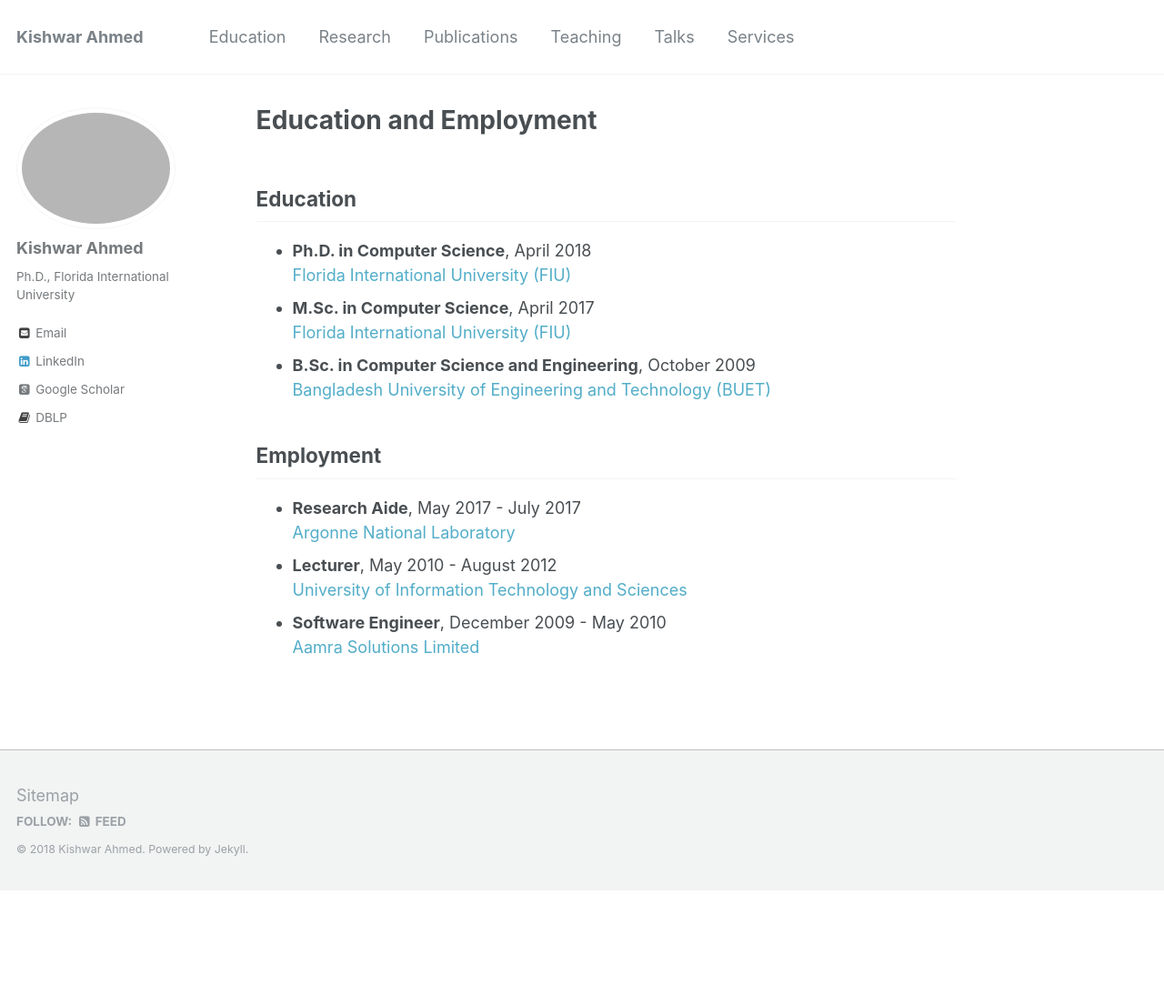
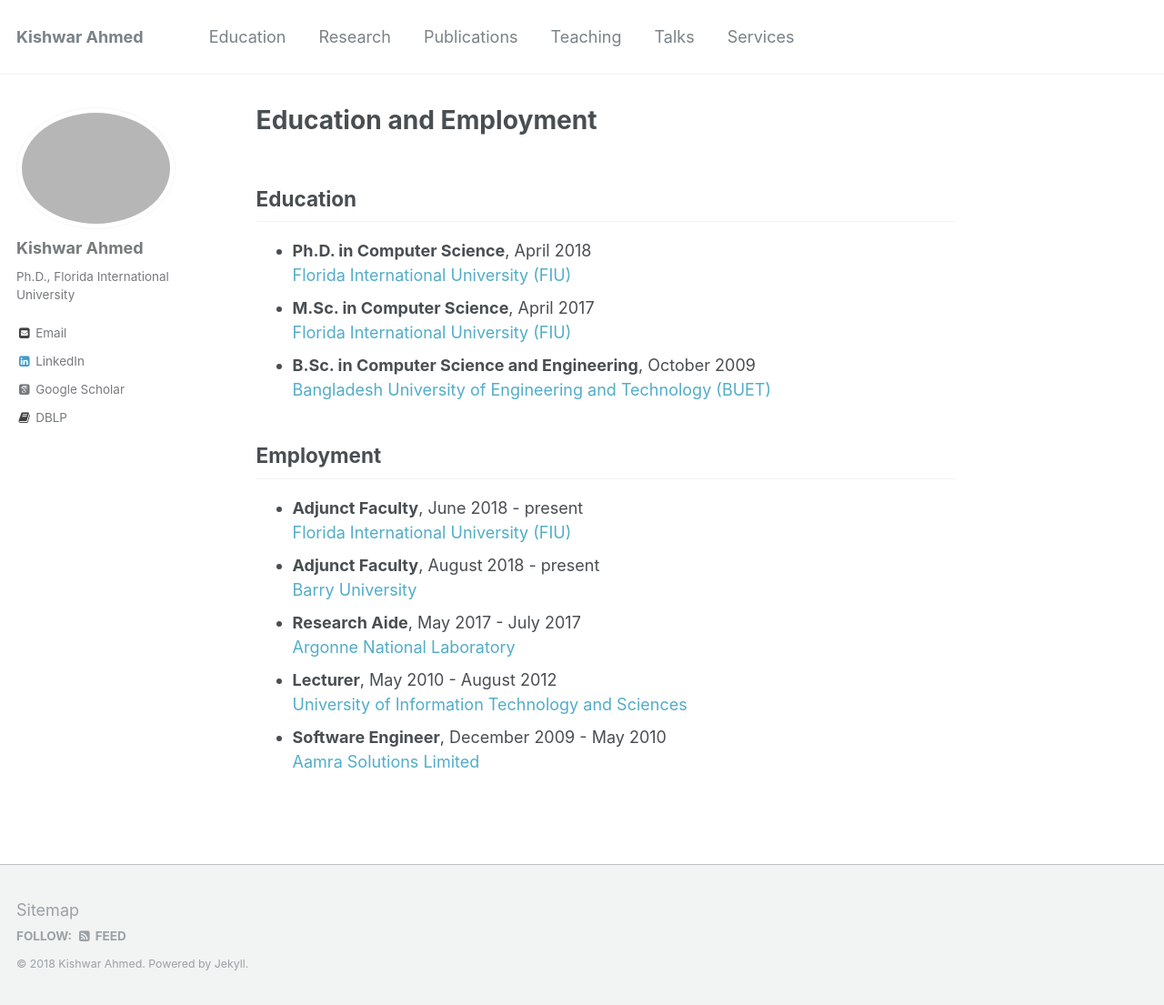
Before and after one commit to kishwarbd/kishwarbd.github.io, a Jekyll site: the page built from _pages/education.md, in a window 1280 px wide and 1105 px high. Shown: the whole window at 91% size. Built offline with Jekyll 4.4.1, drawn with Linux system fonts in a browser that asks for light colours; some web fonts are replaced.

Commit message:
more updates.

```diff
--- a/_pages/education.md
+++ b/_pages/education.md
@@ -15,6 +15,10 @@ author_profile: true
 
 ## Employment
 
+* **Adjunct Faculty**, June 2018 - present<br/>
+[Florida International University (FIU)](https://www.fiu.edu)
+* **Adjunct Faculty**, August 2018 - present<br/>
+[Barry University](https://www.barry.edu/)
 * **Research Aide**, May 2017 - July 2017<br/>
 [Argonne National Laboratory](https://www.anl.gov/)
 * **Lecturer**, May 2010 - August 2012<br/>
```
Also changed, not shown: 1 other file.
